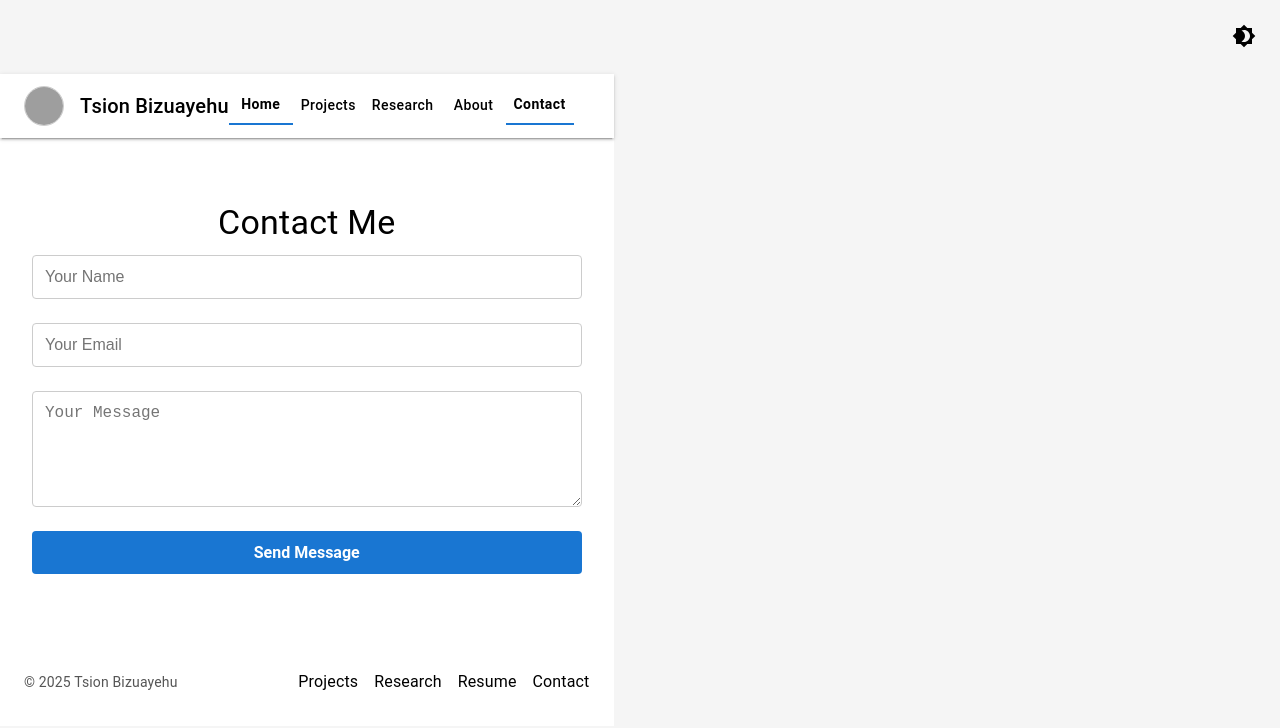
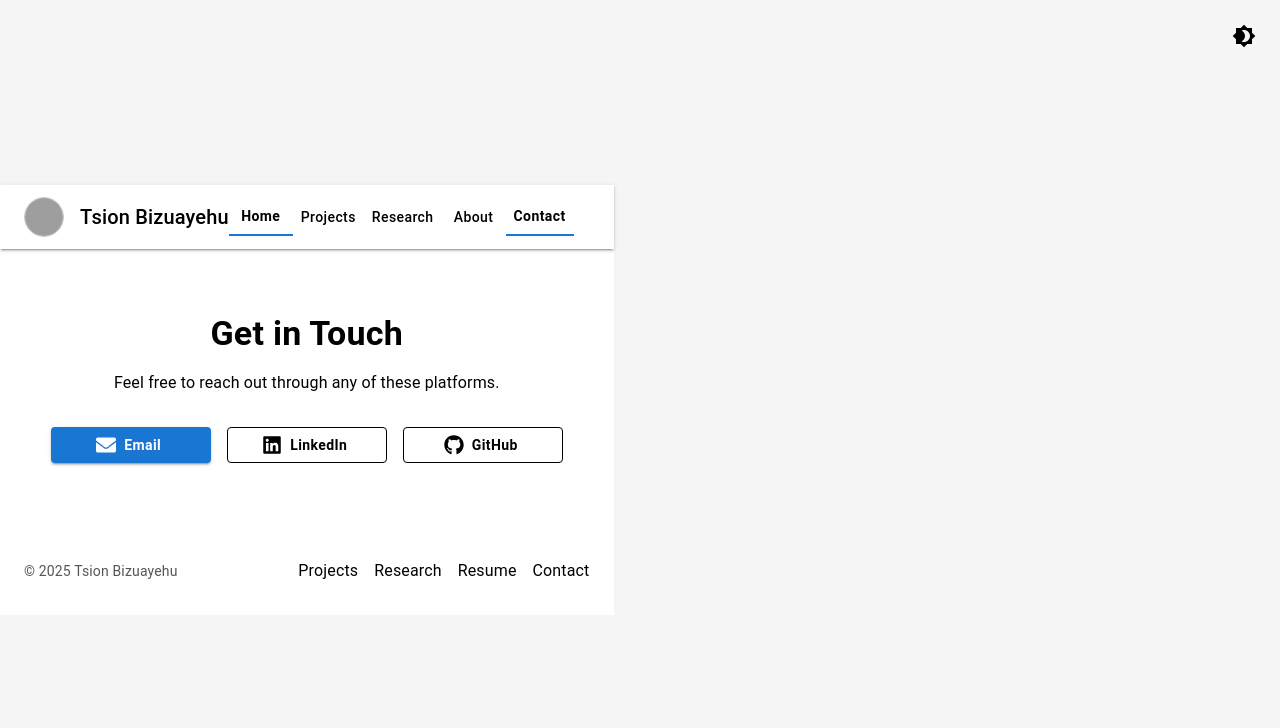
Before and after one commit to TSION2121/my-portfolio, a React (Vite) app: page /contact in a window 1280 px wide. Shown: the top 728 px of the page. Built offline with nearby package versions, Linux system fonts and the light colour scheme; grey boxes are pictures that could not be loaded.

Commit message:
feat: Replace contact form with social links (Email, LinkedIn, GitHub)

```diff
--- a/src/components/Contact.jsx
+++ b/src/components/Contact.jsx
@@ -1,43 +1,105 @@
-// src/components/Contact.jsx
 import React from 'react';
-import Typography from '@mui/material/Typography';
-import { useTheme } from '@mui/material/styles';
-import useMediaQuery from '@mui/material/useMediaQuery';
+import { motion } from 'framer-motion';
+import {
+    Typography,
+    Box,
+    Button,
+    Stack,
+} from '@mui/material';
 import {
     ContactSection,
-    ContactForm,
-    Input,
-    TextArea,
-    SubmitButton,
 } from '../styles/Contact.styles';
-import { motion } from 'framer-motion';
+import { FaGithub, FaLinkedin, FaEnvelope } from 'react-icons/fa';
 
 const Contact = () => {
-    const theme = useTheme();
-    const isMobile = useMediaQuery(theme.breakpoints.down('sm'));
+    const containerVariants = {
+        hidden: { opacity: 0 },
+        visible: {
+            opacity: 1,
+            transition: {
+                staggerChildren: 0.2,
+            },
+        },
+    };
+
+    const itemVariants = {
+        hidden: { y: 20, opacity: 0 },
+        visible: {
+            y: 0,
+            opacity: 1,
+        },
+    };
+
+    const contactLinks = [
+        {
+            label: 'Email',
+            icon: <FaEnvelope size={20} />,
+            href: "mailto:tsionbizuayehu3@gmail.com",
+            color: 'primary',
+            variant: 'contained',
+        },
+        {
+            label: 'LinkedIn',
+            icon: <FaLinkedin size={20} />,
+            href: "https://www.linkedin.com/in/tsion-bizuayehu-1932b91aa/",
+            color: 'inherit',
+            variant: 'outlined',
+        },
+        {
+            label: 'GitHub',
+            icon: <FaGithub size={20} />,
+            href: "https://github.com/TSION2121",
+            color: 'inherit',
+            variant: 'outlined',
+        },
+    ];
 
     return (
         <ContactSection id="contact">
             <motion.div
-                initial={{ opacity: 0, y: 30 }}
-                whileInView={{ opacity: 1, y: 0 }}
-                viewport={{ once: true }}
-                transition={{ duration: 0.6 }}
+                variants={containerVariants}
+                initial="hidden"
+                animate="visible"
+                style={{ textAlign: 'center' }}
             >
-                <Typography
-                    variant={isMobile ? 'h5' : 'h4'}
-                    component="h2"
-                    gutterBottom
-                    align="center"
+                <motion.div variants={itemVariants}>
+                    <Typography variant="h4" component="h2" sx={{ fontWeight: 700, mb: 2 }}>
+                        Get in Touch
+                    </Typography>
+                    <Typography variant="body1" sx={{ mb: 4 }}>
+                        Feel free to reach out through any of these platforms.
+                    </Typography>
+                </motion.div>
+
+                <Stack
+                    direction={{ xs: 'column', sm: 'row' }}
+                    spacing={2}
+                    justifyContent="center"
+                    alignItems="center"
+                    component={motion.div}
+                    variants={containerVariants}
                 >
-                    Contact Me
-                </Typography>
-                <ContactForm>
-                    <Input type="text" placeholder="Your Name" required />
-                    <Input type="email" placeholder="Your Email" required />
-                    <TextArea rows="5" placeholder="Your Message" required />
-                    <SubmitButton type="submit">Send Message</SubmitButton>
-                </ContactForm>
+                    {contactLinks.map((link, index) => (
+                        <motion.div variants={itemVariants} key={index}>
+                            <Button
+                                component="a"
+                                href={link.href}
+                                target="_blank"
+                                rel="noopener noreferrer"
+                                variant={link.variant}
+                                color={link.color}
+                                startIcon={link.icon}
+                                sx={{
+                                    textTransform: 'none',
+                                    fontWeight: 'bold',
+                                    minWidth: 160,
+                                }}
+                            >
+                                {link.label}
+                            </Button>
+                        </motion.div>
+                    ))}
+                </Stack>
             </motion.div>
         </ContactSection>
     );
```
